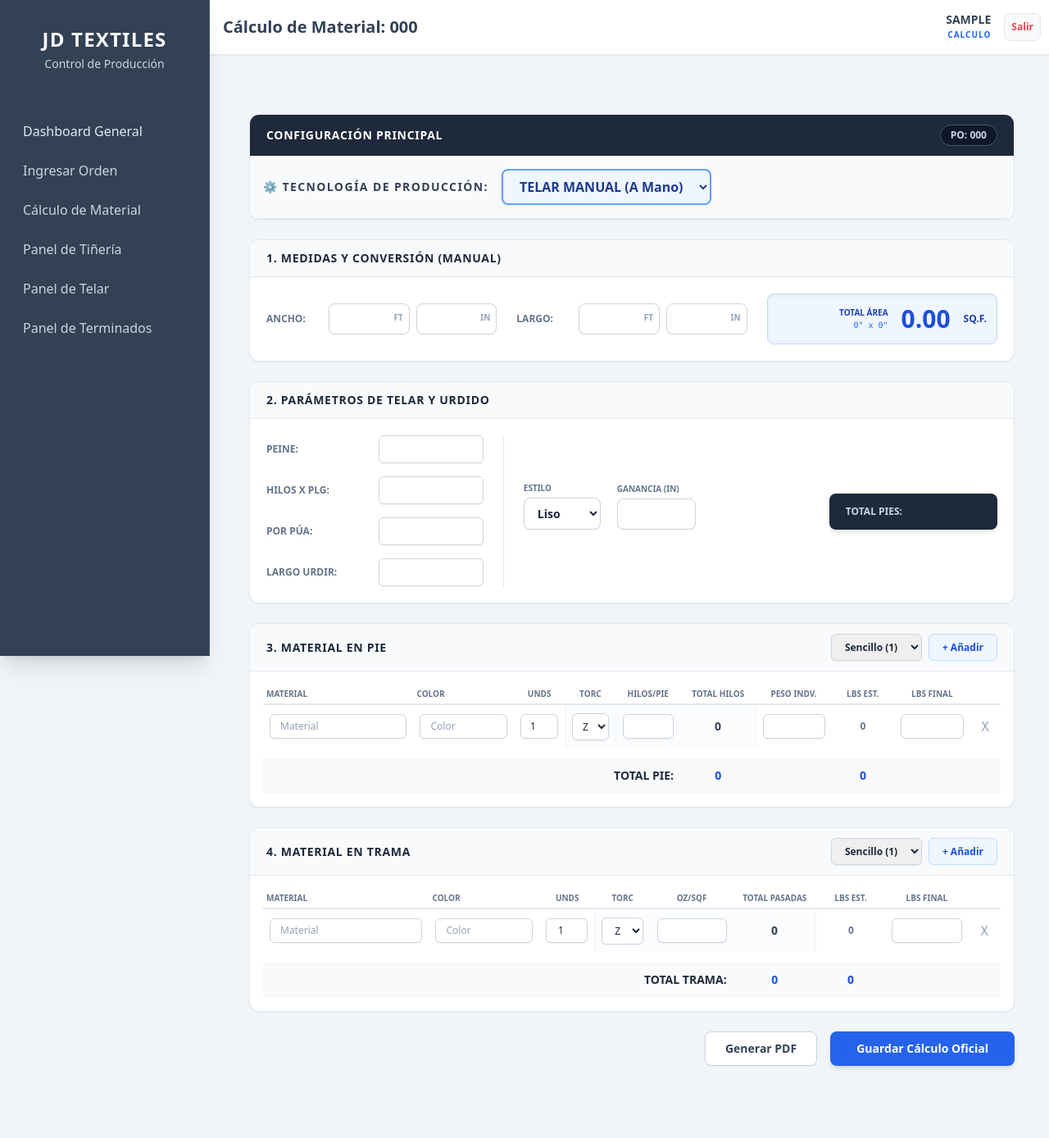
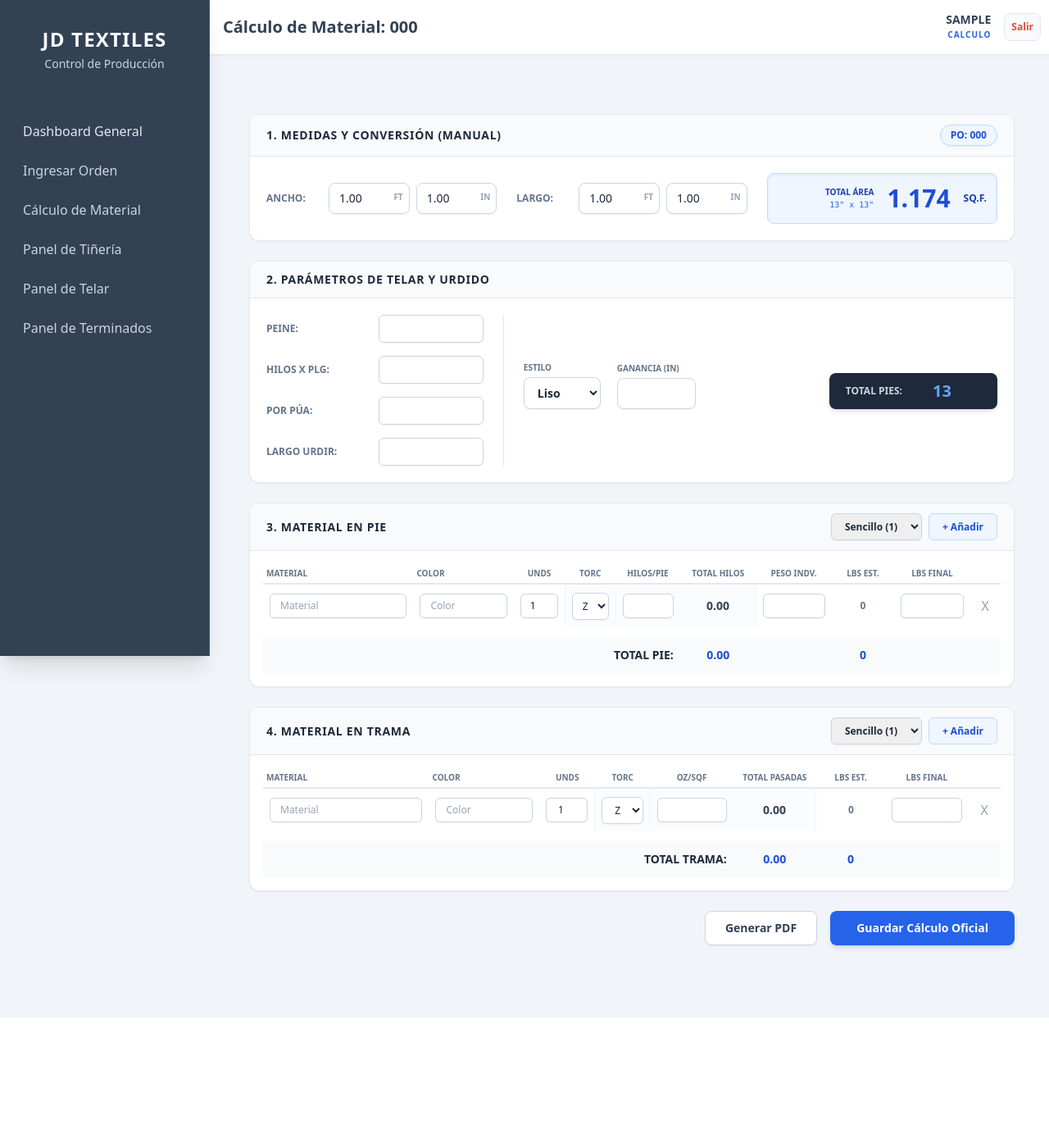
Before and after one commit to edferch/JD-TEXTILES-SA, a Django app: page /calculo/1/ in a window 1280 px wide. Shown: the whole page at 82% size. After the commit the page ends 1241 px from the top, so only its background shows below. Run offline with Django 5.2, Linux system fonts and the light colour scheme; a user stored in the database is signed in; tables that the repository leaves empty hold one stand-in row (values such as "Sample post"); some libraries are stand-ins or nearby versions.

Commit message:
separacion de manual y maquina

```diff
--- a/jdtextiles_app/templates/calcular_orden.html
+++ b/jdtextiles_app/templates/calcular_orden.html
@@ -16,39 +16,26 @@
 </style>
 
 <div class="p-4 md:p-6 min-h-screen">
-
     <form method="POST" id="form-calculo" class="max-w-[1400px] mx-auto space-y-6">
         {% csrf_token %}
 
-        <div class="bg-white rounded-xl shadow-sm border border-slate-200 overflow-hidden mb-6 print:hidden">
-            <div class="bg-slate-800 px-5 py-3 flex justify-between items-center">
-                <h3 class="text-sm font-bold text-white uppercase tracking-wider">Configuración Principal</h3>
-                <span class="text-xs font-bold bg-slate-900 text-slate-300 px-3 py-1 rounded-full border border-slate-600 shadow-sm">PO: {{ orden.po_number }}</span>
-            </div>
-            <div class="p-4 bg-slate-50 flex flex-col md:flex-row items-center gap-4 border-b border-slate-200">
-                <label class="text-sm font-bold text-slate-700 uppercase tracking-widest">⚙️ Tecnología de Producción:</label>
-                <select id="selector_tecnologia" name="metodo_produccion" class="py-2 px-4 border-2 border-blue-400 rounded-lg shadow-sm font-black text-blue-900 bg-blue-50 focus:ring-2 focus:ring-blue-500 outline-none transition-all cursor-pointer">
-                    <option value="MANO">TELAR MANUAL (A Mano)</option>
-                    <option value="SOMET">MÁQUINA - SOMET</option>
-                </select>
-            </div>
-        </div>
+        {% if orden.tipo == 'MANO' %}
 
-        <div id="seccion_mano" class="space-y-6 transition-all duration-500">
             <div class="bg-white rounded-xl shadow-sm border border-slate-200 overflow-hidden">
-                <div class="bg-slate-50 border-b border-slate-200 px-5 py-3">
+                <div class="bg-slate-50 border-b border-slate-200 px-5 py-3 flex justify-between items-center">
                     <h3 class="text-sm font-bold text-slate-800 uppercase tracking-wider">1. Medidas y Conversión (Manual)</h3>
+                    <span class="text-xs font-bold bg-blue-50 text-blue-700 px-3 py-1 rounded-full border border-blue-200 shadow-sm">PO: {{ orden.po_number }}</span>
                 </div>
                 <div class="p-5 grid grid-cols-1 md:grid-cols-3 gap-6">
                     <div class="flex items-center gap-3">
                         <label class="text-xs font-bold text-slate-500 w-16">ANCHO:</label>
                         <div class="flex gap-2 flex-1">
                             <div class="relative w-1/2">
-                                <input type="number" id="ancho_ft" class="w-full pl-3 pr-8 py-2 border border-slate-300 bg-white text-slate-800 rounded-lg text-sm shadow-sm focus:ring-2 focus:ring-blue-500 outline-none input-calc">
+                                <input type="number" id="ancho_ft" value="{{ orden.ancho_ft|stringformat:'s' }}" class="w-full pl-3 pr-8 py-2 border border-slate-300 bg-white text-slate-800 rounded-lg text-sm shadow-sm focus:ring-2 focus:ring-blue-500 outline-none input-calc">
                                 <span class="absolute right-2 top-2.5 text-[10px] font-bold text-slate-400">FT</span>
                             </div>
                             <div class="relative w-1/2">
-                                <input type="number" id="ancho_in" class="w-full pl-3 pr-8 py-2 border border-slate-300 bg-white text-slate-800 rounded-lg text-sm shadow-sm focus:ring-2 focus:ring-blue-500 outline-none input-calc">
+                                <input type="number" id="ancho_in" value="{{ orden.ancho_in|stringformat:'s' }}" class="w-full pl-3 pr-8 py-2 border border-slate-300 bg-white text-slate-800 rounded-lg text-sm shadow-sm focus:ring-2 focus:ring-blue-500 outline-none input-calc">
                                 <span class="absolute right-2 top-2.5 text-[10px] font-bold text-slate-400">IN</span>
                             </div>
                         </div>
@@ -57,11 +44,11 @@
                         <label class="text-xs font-bold text-slate-500 w-16">LARGO:</label>
                         <div class="flex gap-2 flex-1">
                             <div class="relative w-1/2">
-                                <input type="number" id="largo_ft" class="w-full pl-3 pr-8 py-2 border border-slate-300 bg-white text-slate-800 rounded-lg text-sm shadow-sm focus:ring-2 focus:ring-blue-500 outline-none input-calc">
+                                <input type="number" id="largo_ft" value="{{ orden.largo_ft|stringformat:'s' }}" class="w-full pl-3 pr-8 py-2 border border-slate-300 bg-white text-slate-800 rounded-lg text-sm shadow-sm focus:ring-2 focus:ring-blue-500 outline-none input-calc">
                                 <span class="absolute right-2 top-2.5 text-[10px] font-bold text-slate-400">FT</span>
                             </div>
                             <div class="relative w-1/2">
-                                <input type="number" id="largo_in" class="w-full pl-3 pr-8 py-2 border border-slate-300 bg-white text-slate-800 rounded-lg text-sm shadow-sm focus:ring-2 focus:ring-blue-500 outline-none input-calc">
+                                <input type="number" id="largo_in" value="{{ orden.largo_in|stringformat:'s' }}" class="w-full pl-3 pr-8 py-2 border border-slate-300 bg-white text-slate-800 rounded-lg text-sm shadow-sm focus:ring-2 focus:ring-blue-500 outline-none input-calc">
                                 <span class="absolute right-2 top-2.5 text-[10px] font-bold text-slate-400">IN</span>
                             </div>
                         </div>
@@ -173,13 +160,13 @@
                     </table>
                 </div>
             </div>
-        </div>
 
-        <div id="seccion_somet" class="space-y-6 hidden transition-all duration-500">
+        {% elif orden.tipo == 'MAQUINA' %}
 
             <div class="bg-white rounded-xl shadow-sm border border-slate-200 overflow-hidden">
-                <div class="bg-slate-50 border-b border-slate-200 px-5 py-3">
-                    <h3 class="text-sm font-bold text-slate-800 uppercase tracking-wider">Parámetros SOMET</h3>
+                <div class="bg-slate-50 border-b border-slate-200 px-5 py-3 flex justify-between items-center">
+                    <h3 class="text-sm font-bold text-slate-800 uppercase tracking-wider">Parámetros Máquina: SOMET</h3>
+                    <span class="text-xs font-bold bg-blue-50 text-blue-700 px-3 py-1 rounded-full border border-blue-200 shadow-sm">PO: {{ orden.po_number }}</span>
                 </div>
                 <div class="p-5 grid grid-cols-1 md:grid-cols-4 gap-6 bg-white">
                     <div>
@@ -203,7 +190,7 @@
 
             <div class="bg-white rounded-xl shadow-sm border border-slate-200 overflow-hidden">
                 <div class="bg-slate-50 border-b border-slate-200 px-5 py-3">
-                    <h3 class="text-sm font-bold text-slate-800 uppercase tracking-wider">Cálculo de Hilo (4 Posiciones)</h3>
+                    <h3 class="text-sm font-bold text-slate-800 uppercase tracking-wider">Cálculo de Hilo SOMET (4 Posiciones)</h3>
                 </div>
                 <div class="overflow-x-auto p-4">
                     <table class="w-full text-left border-collapse min-w-[1000px]">
@@ -229,11 +216,9 @@
                                 <td class="p-2"><input type="number" step="0.01" class="w-full px-2 py-1.5 text-xs border border-slate-300 rounded-md text-center shadow-sm outline-none somet-input somet-rep" placeholder="0"></td>
                                 <td class="p-2"><input type="number" step="0.01" class="w-full px-2 py-1.5 text-xs border border-slate-300 rounded-md text-center shadow-sm outline-none somet-input somet-quesos" placeholder="0"></td>
                                 <td class="p-2 text-center font-bold text-slate-700 bg-slate-50/50 somet-tot-quesos">0</td>
-
                                 <td class="p-2 border-l border-slate-100"><input type="number" step="0.01" class="w-full px-2 py-1.5 text-xs border border-blue-200 rounded-md text-center shadow-sm outline-none somet-input somet-pct" placeholder="%"></td>
                                 <td class="p-2 text-center font-bold text-slate-500 bg-slate-50/50 somet-gasto">0.00</td>
                                 <td class="p-2 text-center font-bold text-slate-700 bg-slate-50/50 somet-mtsq">0.00</td>
-
                                 <td class="p-2 border-l border-slate-100"><input type="number" step="0.01" class="w-full px-2 py-1.5 text-xs border border-slate-300 rounded-md text-center shadow-sm outline-none somet-input somet-nm" placeholder="0"></td>
                                 <td class="p-2 text-center font-black text-blue-700 bg-blue-50/50 text-sm somet-lbs">0</td>
                             </tr>
@@ -248,12 +233,15 @@
                     </table>
                 </div>
             </div>
-        </div>
+
+        {% endif %}
 
         <input type="hidden" name="hidden_sq_ft" id="hidden_sq_ft">
         <input type="hidden" name="datos_pie_json" id="datos_pie_json">
         <input type="hidden" name="datos_trama_json" id="datos_trama_json">
-        <input type="hidden" name="datos_somet_json" id="datos_somet_json"> <div class="flex justify-end gap-4 mt-8 pb-10 print:hidden">
+        <input type="hidden" name="datos_somet_json" id="datos_somet_json">
+
+        <div class="flex justify-end gap-4 mt-8 pb-10 print:hidden">
             <button type="button" onclick="window.print()" class="bg-white border border-slate-300 text-slate-700 text-sm font-bold py-2.5 px-6 rounded-lg hover:bg-slate-50 transition-colors shadow-sm">Generar PDF</button>
             <button type="submit" class="bg-blue-600 hover:bg-blue-700 text-white text-sm font-bold py-2.5 px-8 rounded-lg shadow-md transition-colors">Guardar Cálculo Oficial</button>
         </div>
@@ -264,84 +252,10 @@
 document.addEventListener("DOMContentLoaded", function() {
 
     // ==========================================
-    // CAMBIO DE TECNOLOGÍA (MANO VS SOMET)
+    // LOGICA TELAR MANUAL
     // ==========================================
-    const selectorTecnologia = document.getElementById('selector_tecnologia');
-    const seccionMano = document.getElementById('seccion_mano');
-    const seccionSomet = document.getElementById('seccion_somet');
+    {% if orden.tipo == 'MANO' %}
 
-    function toggleTecnologia() {
-        if (selectorTecnologia.value === 'MANO') {
-            seccionMano.classList.remove('hidden');
-            seccionSomet.classList.add('hidden');
-        } else if (selectorTecnologia.value === 'SOMET') {
-            seccionMano.classList.add('hidden');
-            seccionSomet.classList.remove('hidden');
-        }
-    }
-
-    selectorTecnologia.addEventListener('change', toggleTecnologia);
-    toggleTecnologia(); // Ejecutar al cargar
-
-    // ==========================================
-    // MOTOR MATEMÁTICO MÁQUINA (SOMET)
-    // ==========================================
-    let metros_tejidos_somet = 0;
-
-    function calcularSomet() {
-        // 1. Calcular metros
-        let yardas = parseFloat(document.getElementById('somet_yardas').value) || 0;
-        if (yardas > 0) {
-            metros_tejidos_somet = (yardas * 0.9144) + 0.5;
-        } else {
-            metros_tejidos_somet = 0;
-        }
-        document.getElementById('somet_metros_tejidos').innerText = metros_tejidos_somet.toFixed(2);
-
-        // 2. Calcular filas (4 posiciones)
-        let total_lbs = 0;
-        document.querySelectorAll('.fila-somet').forEach(fila => {
-            let rep = parseFloat(fila.querySelector('.somet-rep').value) || 0;
-            let quesos = parseFloat(fila.querySelector('.somet-quesos').value) || 0;
-            let pct = parseFloat(fila.querySelector('.somet-pct').value) || 0;
-            let nm = parseFloat(fila.querySelector('.somet-nm').value) || 0;
-
-            // A) Total Quesos
-            let tot_quesos = rep * quesos;
-            fila.querySelector('.somet-tot-quesos').innerText = tot_quesos.toFixed(2);
-
-            // B) Gasto Hilo según umbrales de la fábrica
-            let gasto = 0;
-            if (pct > 0 && pct <= 10) gasto = 2.75;
-            else if (pct > 10 && pct <= 25) gasto = 3.75;
-            else if (pct > 25) gasto = 4.5;
-            fila.querySelector('.somet-gasto').innerText = gasto.toFixed(2);
-
-            // C) Metros / Queso
-            let mts_queso = metros_tejidos_somet * gasto;
-            fila.querySelector('.somet-mtsq').innerText = mts_queso.toFixed(2);
-
-            // D) Libras (Fórmula Maestra)
-            let lbs = 0;
-            if (nm > 0 && tot_quesos > 0) {
-                let formula = (((tot_quesos * mts_queso) / nm) / 1000) * 2.2046;
-                lbs = Math.ceil(formula + 1); // Suma 1 y aproxima a mayor
-            }
-            fila.querySelector('.somet-lbs').innerText = lbs;
-            total_lbs += lbs;
-        });
-
-        document.getElementById('somet_gran_total_lbs').innerText = total_lbs;
-    }
-
-    // Escuchar inputs de Somet
-    document.querySelectorAll('.somet-input, .somet-calc').forEach(input => {
-        input.addEventListener('input', calcularSomet);
-    });
-
-    // ==========================================
-    // MOTOR MATEMÁTICO TELAR MANUAL (Intacto)
-    // ==========================================
         let current_sqft = 0;
         let ancho_total_in = 0;
 
@@ -502,10 +416,68 @@ document.addEventListener("DOMContentLoaded", function() {
         document.querySelectorAll('.input-calc, .input-patron').forEach(i => i.addEventListener('input', calcularArea));
         document.getElementById('tipo_patron').addEventListener('change', calcularReglaPatron);
 
+        // Disparar calculo inicial de area
+        calcularArea();
+
+    // ==========================================
+    // LOGICA MÁQUINA SOMET
+    // ==========================================
+    {% elif orden.tipo == 'MAQUINA' %}
+
+        let metros_tejidos_somet = 0;
+
+        function calcularSomet() {
+            let yardas = parseFloat(document.getElementById('somet_yardas').value) || 0;
+            if (yardas > 0) {
+                metros_tejidos_somet = (yardas * 0.9144) + 0.5;
+            } else {
+                metros_tejidos_somet = 0;
+            }
+            document.getElementById('somet_metros_tejidos').innerText = metros_tejidos_somet.toFixed(2);
+
+            let total_lbs = 0;
+            document.querySelectorAll('.fila-somet').forEach(fila => {
+                let rep = parseFloat(fila.querySelector('.somet-rep').value) || 0;
+                let quesos = parseFloat(fila.querySelector('.somet-quesos').value) || 0;
+                let pct = parseFloat(fila.querySelector('.somet-pct').value) || 0;
+                let nm = parseFloat(fila.querySelector('.somet-nm').value) || 0;
+
+                let tot_quesos = rep * quesos;
+                fila.querySelector('.somet-tot-quesos').innerText = tot_quesos.toFixed(2);
+
+                let gasto = 0;
+                if (pct > 0 && pct <= 10) gasto = 2.75;
+                else if (pct > 10 && pct <= 25) gasto = 3.75;
+                else if (pct > 25) gasto = 4.5;
+                fila.querySelector('.somet-gasto').innerText = gasto.toFixed(2);
+
+                let mts_queso = metros_tejidos_somet * gasto;
+                fila.querySelector('.somet-mtsq').innerText = mts_queso.toFixed(2);
+
+                let lbs = 0;
+                if (nm > 0 && tot_quesos > 0) {
+                    let formula = (((tot_quesos * mts_queso) / nm) / 1000) * 2.2046;
+                    lbs = Math.ceil(formula + 1);
+                }
+                fila.querySelector('.somet-lbs').innerText = lbs;
+                total_lbs += lbs;
+            });
+
+            document.getElementById('somet_gran_total_lbs').innerText = total_lbs;
+        }
+
+        document.querySelectorAll('.somet-input').forEach(input => {
+            input.addEventListener('input', calcularSomet);
+        });
+
+    {% endif %}
+
     // ==========================================
     // RECOLECTOR JSON AL GUARDAR
     // ==========================================
     document.getElementById('form-calculo').addEventListener('submit', function(e) {
+
+        {% if orden.tipo == 'MANO' %}
             document.getElementById('hidden_sq_ft').value = current_sqft.toFixed(3);
 
             let arrPie = [];
@@ -540,9 +512,9 @@ document.addEventListener("DOMContentLoaded", function() {
             });
             document.getElementById('datos_trama_json').value = JSON.stringify(arrTrama);
 
-        // Novedad: Recolectar datos SOMET si está activo
+        {% elif orden.tipo == 'MAQUINA' %}
+
             let arrSomet = [];
-        if (selectorTecnologia.value === 'SOMET') {
             document.querySelectorAll('.fila-somet').forEach(fila => {
                 let color = fila.querySelector('.somet-color').value;
                 if(color.trim() !== '') {
@@ -556,8 +528,9 @@ document.addEventListener("DOMContentLoaded", function() {
                     });
                 }
             });
-        }
             document.getElementById('datos_somet_json').value = JSON.stringify(arrSomet);
+
+        {% endif %}
     });
 });
 </script>
--- a/jdtextiles_app/views.py
+++ b/jdtextiles_app/views.py
@@ -1,54 +1,39 @@
-from django.shortcuts import render, redirect, get_object_or_404
-from django.contrib.auth.decorators import login_required   #importa el candado
-from .forms import OrdenTrabajoForm, InstruccionForm, CalculoMaterialForm
-from .models import OrdenTrabajo, InstruccionCorreo
-
 import json
 from django.shortcuts import render, redirect, get_object_or_404
 from django.contrib.auth.decorators import login_required
-from .models import OrdenTrabajo, CalculoMaterial
+from .forms import OrdenTrabajoForm, InstruccionForm, CalculoMaterialForm
+from .models import OrdenTrabajo, InstruccionCorreo, CalculoMaterial, PerfilUsuario
 
-@login_required(login_url='login')  # Esto asegura que solo los usuarios logueados puedan ver esta vista
+@login_required(login_url='login')
 def dashboard_principal(request):
-    #Traer ordenes de PostgreSQL
-    ordenes = OrdenTrabajo.objects.all().order_by('-fecha_creacion') # Ordenamos por fecha de creación, la más reciente primero
-
-    #se envia a la plantilla HTML
+    ordenes = OrdenTrabajo.objects.all().order_by('-fecha_creacion')
     return render(request, 'index.html', {'ordenes': ordenes})
 
 @login_required(login_url='login')
 def crear_orden(request):
-    # Si el usuario le dio clic al botón "Guardar" (POST)
     if request.method == 'POST':
-        # Recibimos los datos de texto y los archivos (la imagen del layout)
         form = OrdenTrabajoForm(request.POST, request.FILES)
         if form.is_valid():
-            form.save() # ¡Aquí se guarda mágicamente en PostgreSQL!
-            return redirect('dashboard') # Lo regresamos a la pantalla principal
+            form.save()
+            return redirect('dashboard')
     else:
-        # Si solo está entrando a ver la página, le mostramos el formulario vacío
         form = OrdenTrabajoForm()
 
     return render(request, 'crear_orden.html', {'form': form})
 
-
 @login_required(login_url='login')
 def ficha_orden(request, orden_id):
-    # Buscamos la orden específica en la base de datos
     orden = get_object_or_404(OrdenTrabajo, id=orden_id)
-
-    # Traemos todas las instrucciones que ya tiene esta orden
     instrucciones = orden.instrucciones.all().order_by('-fecha_registro')
 
-    # Si el usuario quiere guardar un nuevo correo
     if request.method == 'POST':
         form = InstruccionForm(request.POST)
         if form.is_valid():
             nueva_instruccion = form.save(commit=False)
-            nueva_instruccion.orden = orden # Amarramos la instrucción a esta orden
-            nueva_instruccion.creado_por = request.user # Guardamos quién lo hizo
+            nueva_instruccion.orden = orden
+            nueva_instruccion.creado_por = request.user
             nueva_instruccion.save()
-            return redirect('ficha_orden', orden_id=orden.id) # Recargamos la página
+            return redirect('ficha_orden', orden_id=orden.id)
     else:
         form = InstruccionForm()
 
@@ -60,15 +45,25 @@ def ficha_orden(request, orden_id):
 
 @login_required(login_url='login')
 def panel_tineria(request):
-    #Traer las ordenes
-    ordenes = OrdenTrabajo.objects.all().order_by('-fecha_creacion') # Ordenamos por fecha de creación, la más reciente primero
-
+    ordenes = OrdenTrabajo.objects.all().order_by('-fecha_creacion')
     return render(request, 'panel_tineria.html', {'ordenes': ordenes})
 
 @login_required(login_url='login')
 def panel_calculo(request):
-    # Magia de Django: Filtramos SOLO las órdenes que NO tienen cálculo (isnull=True)
+    try:
+        perfil = request.user.perfilusuario
+    except PerfilUsuario.DoesNotExist:
+        # Si no tiene perfil, le mostramos vacío por seguridad
+        return render(request, 'panel_calculo.html', {'ordenes': []})
+
+    # Filtramos las órdenes que NO tienen cálculo (isnull=True) Y según el rol
     ordenes_pendientes = OrdenTrabajo.objects.filter(calculo__isnull=True).order_by('fecha_creacion')
+
+    if perfil.rol_calculo == 'MANO':
+        ordenes_pendientes = ordenes_pendientes.filter(tipo='MANO')
+    elif perfil.rol_calculo == 'MAQUINA':
+        ordenes_pendientes = ordenes_pendientes.filter(tipo='MAQUINA')
+
     return render(request, 'panel_calculo.html', {'ordenes': ordenes_pendientes})
 
 @login_required(login_url='login')
@@ -76,29 +71,25 @@ def calcular_orden(request, orden_id):
     orden = get_object_or_404(OrdenTrabajo, id=orden_id)
 
     if request.method == 'POST':
-        # 1. Obtenemos las cajas de texto estáticas usando el atributo 'name'
-        peine = request.POST.get('peine', '')
-        hilos_plg = request.POST.get('hilos_plg', '')
-        por_pua = request.POST.get('por_pua', '')
-        sq_ft = request.POST.get('hidden_sq_ft', '0')
+        calculo, creado = CalculoMaterial.objects.get_or_create(orden=orden)
+        calculo.metodo = orden.tipo # MANO o MAQUINA
+        calculo.creado_por = request.user
 
-        # 2. Obtenemos todas las filas dinámicas de Pie y Trama empaquetadas en JSON
-        datos_pie = request.POST.get('datos_pie_json', '[]')
-        datos_trama = request.POST.get('datos_trama_json', '[]')
+        # Guardar dependiendo del tipo de alfombra
+        if orden.tipo == 'MANO':
+            calculo.peine = request.POST.get('peine', '')
+            calculo.hilos_por_pulgada = request.POST.get('hilos_plg', '')
+            calculo.por_diente = request.POST.get('por_pua', '')
+            calculo.largo_urdir = request.POST.get('largo_urdir', '') # Guardamos Largo Urdir
+            calculo.sq_ft = request.POST.get('hidden_sq_ft', '0')
+            calculo.material_pie = request.POST.get('datos_pie_json', '[]')
+            calculo.material_trama = request.POST.get('datos_trama_json', '[]')
 
-        # 3. Guardamos o actualizamos la base de datos
-        calculo, creado = CalculoMaterial.objects.get_or_create(orden=orden)
-        calculo.metodo = 'MANO'
-        calculo.peine = peine
-        calculo.hilos_por_pulgada = hilos_plg
-        calculo.por_diente = por_pua
-        calculo.sq_ft = sq_ft
-        calculo.material_pie = datos_pie     # Se guarda como texto JSON
-        calculo.material_trama = datos_trama # Se guarda como texto JSON
-        calculo.creado_por = request.user
+        elif orden.tipo == 'MAQUINA':
+            calculo.somet_yardas = request.POST.get('somet_yardas', '0')
+            calculo.material_somet = request.POST.get('datos_somet_json', '[]')
+
         calculo.save()
-
-        # Redirigir al calculista a su bandeja de entrada
         return redirect('panel_calculo')
 
     return render(request, 'calcular_orden.html', {'orden': orden})
```
Also changed, not shown: jdtextiles_app/models.py (+16 -14 lines), jdtextiles_app/migrations/0005_calculomaterial_largo_urdir_and_more.py (added). Lines whose indentation alone changed are shown as unchanged.
